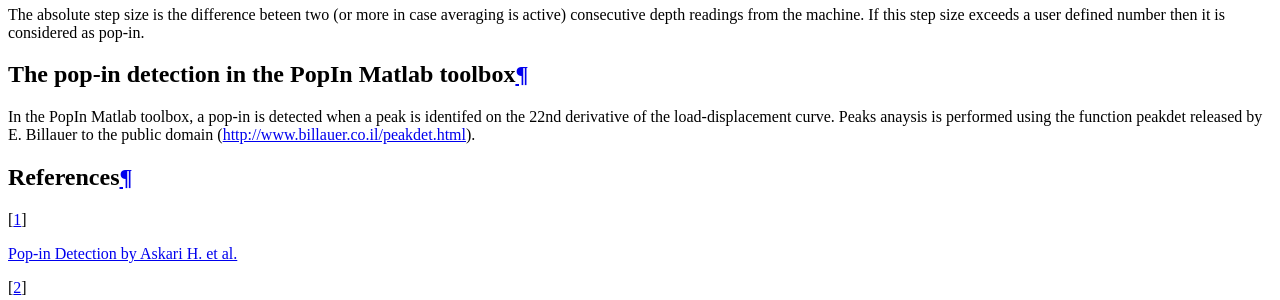
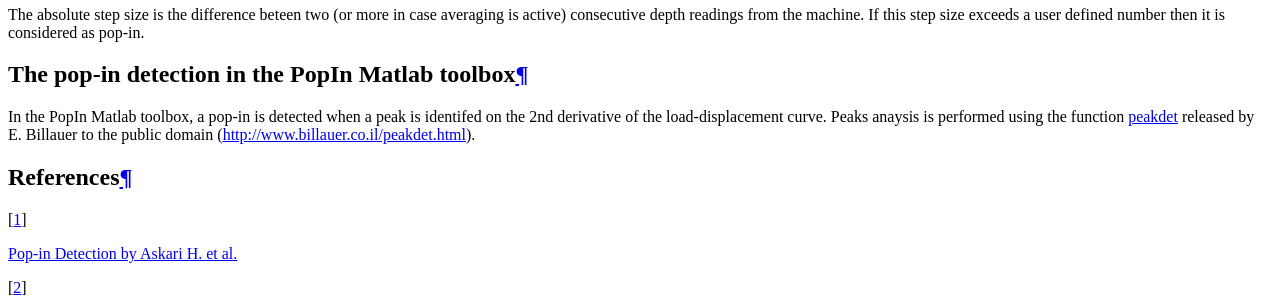
Before and after one commit to DavidMercier/PopIn, a Sphinx documentation site: the page built from doc/popin_detection.rst, in a window 1280 px wide. Shown: the part 451-751 px from the top of the page. Built offline with Sphinx 7.4.7, drawn with Linux system fonts in a browser that asks for light colours; comment, search, counter and statistics services are not loaded.

Commit message:
Update popin_detection.rst

```diff
--- a/doc/popin_detection.rst
+++ b/doc/popin_detection.rst
@@ -21,8 +21,8 @@ If this step size exceeds a user defined number then it is considered as pop-in.
 The pop-in detection in the PopIn Matlab toolbox
 ###################################################
 
-In the PopIn Matlab toolbox, a pop-in is detected when a peak is identifed on the 22nd derivative of the load-displacement curve.
-Peaks anaysis is performed using the function peakdet released by E. Billauer to the public domain (http://www.billauer.co.il/peakdet.html).
+In the PopIn Matlab toolbox, a pop-in is detected when a peak is identifed on the 2nd derivative of the load-displacement curve.
+Peaks anaysis is performed using the function `peakdet <https://github.com/DavidMercier/PopIn/blob/master/third_party_codes/peakdet.m>`_ released by E. Billauer to the public domain (http://www.billauer.co.il/peakdet.html).
 
 References
 #############
```
